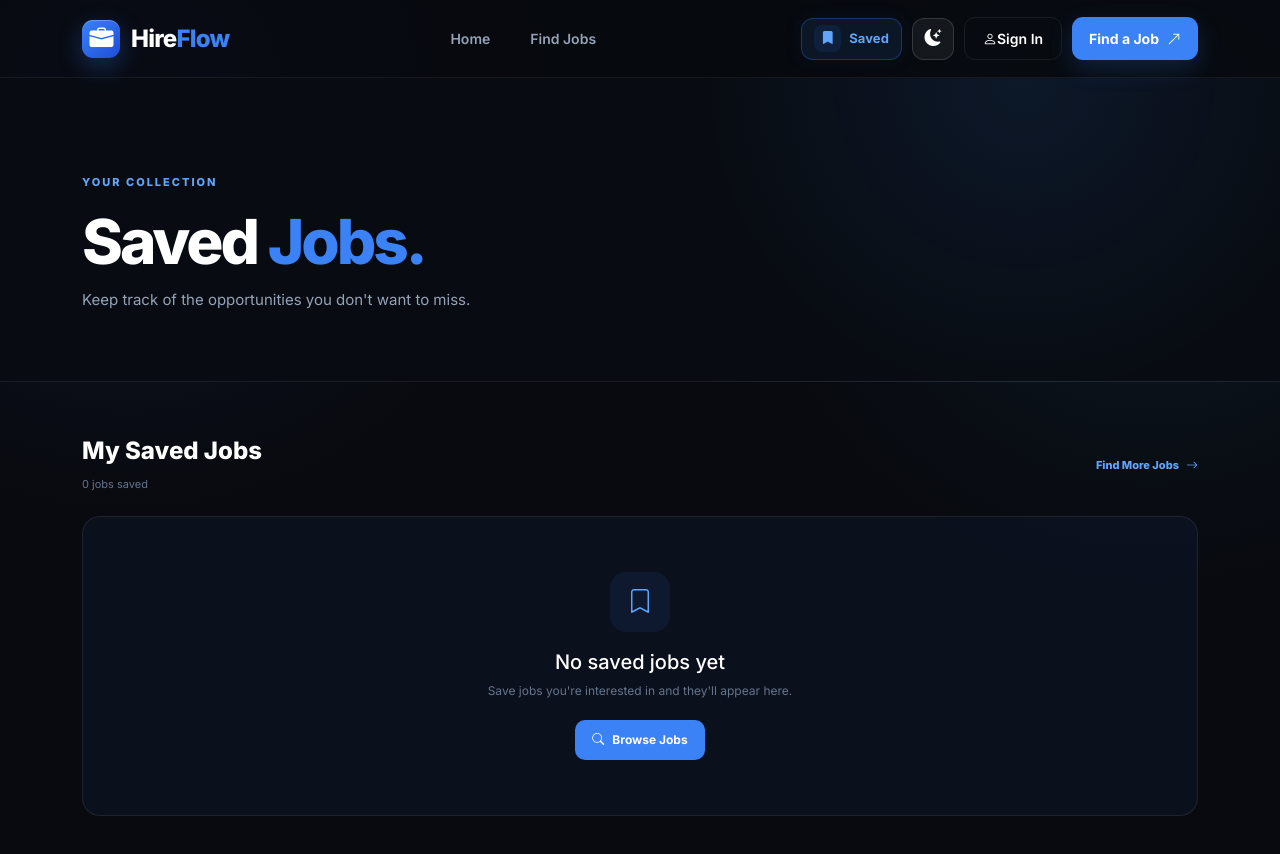
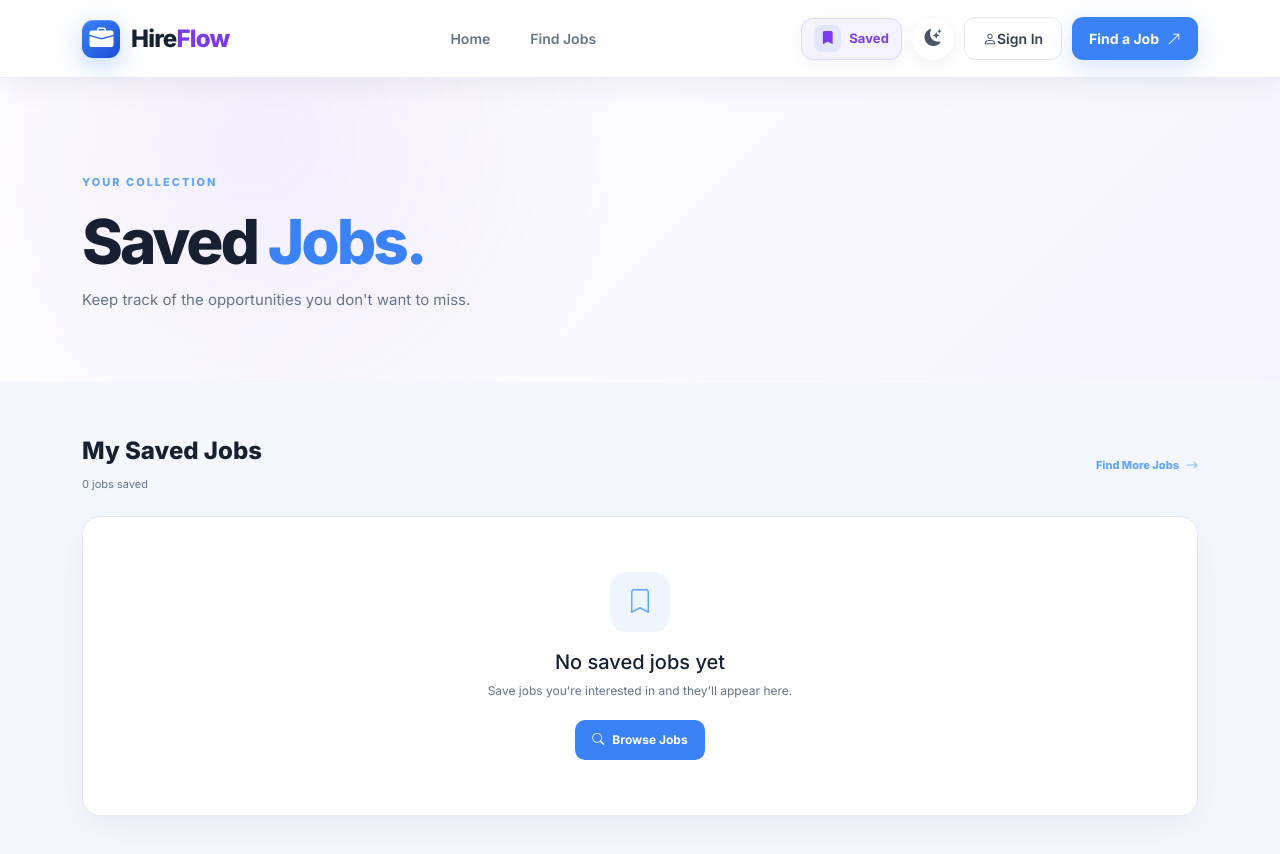
Before and after one commit to medotamer861-ux/Final-Project2, a React (Vite) app: page /#/saved-jobs in a window 1280 px wide. Shown: the top 854 px of the page. Built offline with nearby package versions, Linux system fonts and the light colour scheme.

Commit message:
edit light-mode

```diff
--- a/src/App.css
+++ b/src/App.css
@@ -3911,3 +3911,59 @@
     filter: invert(1);
   }
 }
+
+/* =========================
+   DARK MODE
+========================= */
+
+body.dark-mode {
+  background: #0b1120;
+  color: #f8fafc;
+}
+
+/* Navbar */
+body.dark-mode .navbar {
+  background: rgba(11, 17, 32, 0.95);
+}
+
+/* Cards */
+body.dark-mode .job-card,
+body.dark-mode .card {
+  background: #111827;
+  color: #f8fafc;
+}
+
+/* Text */
+body.dark-mode h1,
+body.dark-mode h2,
+body.dark-mode h3,
+body.dark-mode h4,
+body.dark-mode h5,
+body.dark-mode p {
+  color: #f8fafc;
+}
+
+/* Inputs */
+body.dark-mode input,
+body.dark-mode textarea,
+body.dark-mode select {
+  background: #1f2937;
+  color: #fff;
+  border-color: #374151;
+}
+
+/* Theme button */
+.theme-btn {
+  width: 42px;
+  height: 42px;
+  border: none;
+  border-radius: 50%;
+  background: rgba(255, 255, 255, 0.1);
+  color: #fff;
+  cursor: pointer;
+  transition: 0.25s ease;
+}
+
+.theme-btn:hover {
+  transform: rotate(15deg) scale(1.05);
+}
--- a/src/App.jsx
+++ b/src/App.jsx
@@ -1,4 +1,4 @@
-
+import { useEffect, useState } from "react";
 import { HashRouter, Routes, Route } from "react-router-dom";
 
 import Navbar from "./components/Navbar";
@@ -8,20 +8,64 @@
 import Apply from "./pages/Apply";
 import SavedJobs from "./pages/SavedJobs";
 import NotFound from "./pages/NotFound";
-import "./App.css"
+
+import "./App.css";
 
 function App() {
+  // Load saved theme
+  const [darkMode, setDarkMode] = useState(() => {
+    return localStorage.getItem("hireflow-theme") === "dark";
+  });
+
+  // Apply theme
+  useEffect(() => {
+    if (darkMode) {
+       document.body.classList.remove("light-mode");
+      document.body.classList.add("dark-mode");
+      localStorage.setItem("hireflow-theme", "dark");
+    } else {
+      document.body.classList.remove("dark-mode");
+       document.body.classList.add("light-mode");
+      localStorage.setItem("hireflow-theme", "light");
+    }
+  }, [darkMode]);
+
+  // Toggle theme
+  function toggleTheme() {
+    setDarkMode((prev) => !prev);
+  }
+
   return (
     <HashRouter>
-      <Navbar />
+      <Navbar
+        darkMode={darkMode}
+        toggleTheme={toggleTheme}
+      />
 
       <Routes>
         <Route path="/" element={<Home />} />
+
         <Route path="/jobs" element={<Jobs />} />
-        <Route path="/jobs/:id" element={<JobDetails />} />
-        <Route path="/jobs/:id/apply" element={<Apply />} />
-        <Route path="/saved-jobs" element={<SavedJobs />} />
-        <Route path="*" element={<NotFound />} />
+
+        <Route
+          path="/jobs/:id"
+          element={<JobDetails />}
+        />
+
+        <Route
+          path="/jobs/:id/apply"
+          element={<Apply />}
+        />
+
+        <Route
+          path="/saved-jobs"
+          element={<SavedJobs />}
+        />
+
+        <Route
+          path="*"
+          element={<NotFound />}
+        />
       </Routes>
     </HashRouter>
   );
```
Also changed, not shown: src/components/ThemeToggle.jsx (deleted).
